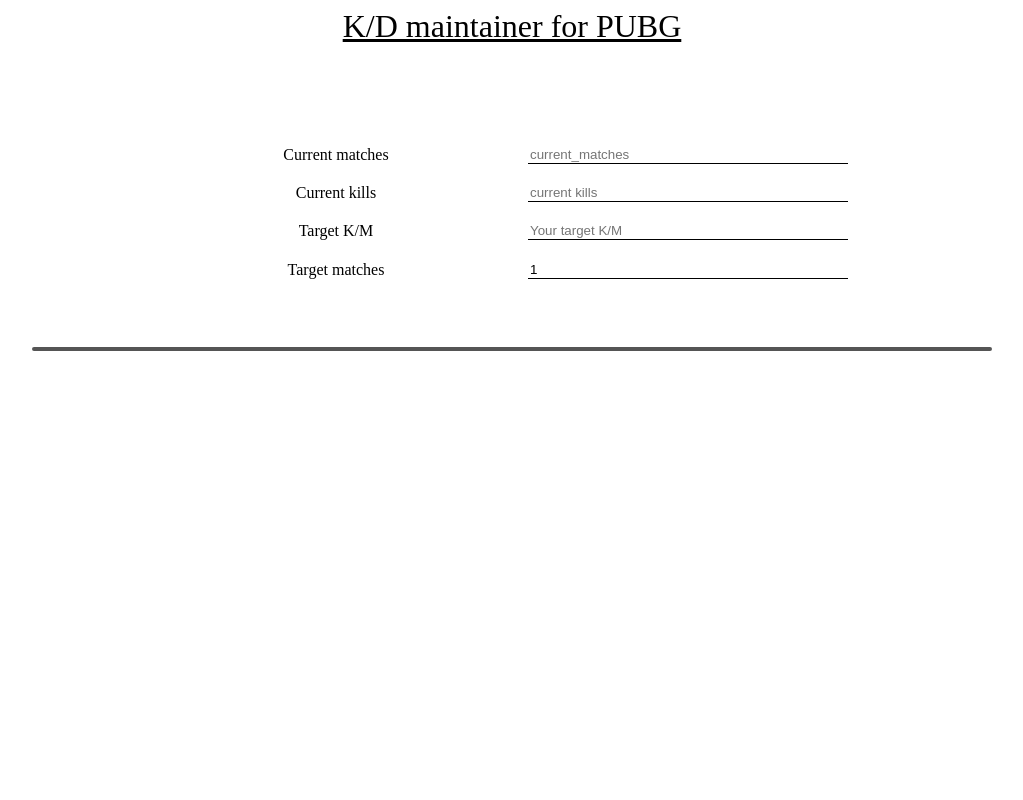
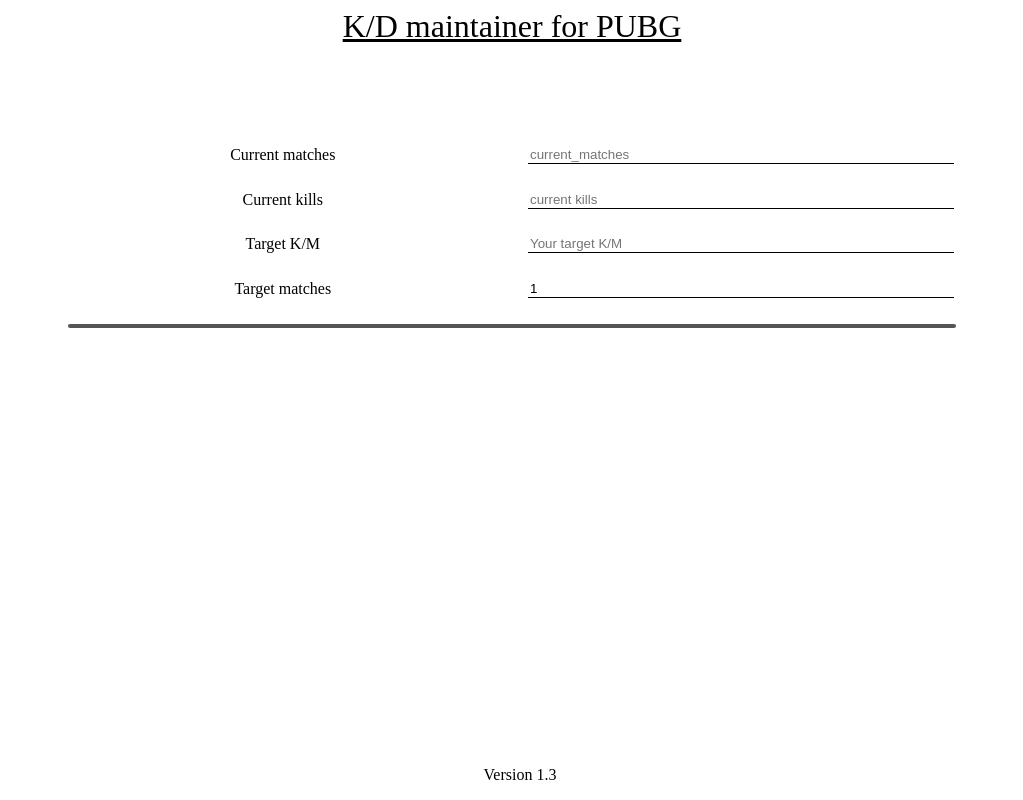
Before and after one commit to coder-san/KD_Calculator, a Gatsby site: page / in a window 1280 px wide. Shown: the whole page, without its empty margins (128-1151 px from the left). Built offline with nearby package versions, Linux system fonts and the light colour scheme; Gatsby itself is replaced by a stand-in of ours.

Commit message:
added version display

```diff
--- a/gatsby-config.js
+++ b/gatsby-config.js
@@ -4,6 +4,7 @@
     title: `K/D maintainer for PUBG`,
     description: `Helps maintain KD for PUBG`,
     author: `coder-san`,
+    version: '1.3'
   },
   plugins: [
     `gatsby-plugin-react-helmet`,
@@ -61,4 +62,4 @@
       },
     },
   ],
-}
+};
--- a/src/components/Results.jsx
+++ b/src/components/Results.jsx
@@ -1,5 +1,5 @@
 import React from 'react'
-import PropTypes from 'prop-types'
+import PropTypes from 'prop-types';
 
 function Results(props) {
     console.log(props);
--- a/src/components/layout.css
+++ b/src/components/layout.css
@@ -654,10 +654,22 @@
   border: none;
   border-bottom: 1px solid black;
 }
+footer{
+  position: fixed;
+  bottom: 0;
+  margin: auto;
+  /* margin-top: 5%; */
+  text-align: center;
+  width: 100%;
+}
 
 @media screen and (min-width: 401px) {
   form {
     max-width: 70%;
+  }
+  .results {
+    max-width: 70%;
+    margin: auto;
   }
   header {
     font-size: xx-large;
--- a/src/components/layout.js
+++ b/src/components/layout.js
@@ -18,6 +18,7 @@
       site {
         siteMetadata {
           title
+          version
         }
       }
     }
@@ -26,19 +27,11 @@
   return (
     <>
       <Header siteTitle={data.site.siteMetadata.title} />
-      <div
-        style={{
-          margin: `0 auto`,
-          maxWidth: 960,
-          padding: `0 1.0875rem 1.45rem`,
-        }}
-      >
+      <div>
         <main>{children}</main>
-        {/* <footer>
-          © {new Date().getFullYear()}, Built with
-          {` `}
-          <a href="https://www.gatsbyjs.org">Gatsby</a>
-        </footer> */}
+        <footer>
+          <p>Version {data.site.siteMetadata.version}</p>
+        </footer>
       </div>
     </>
   )
```
